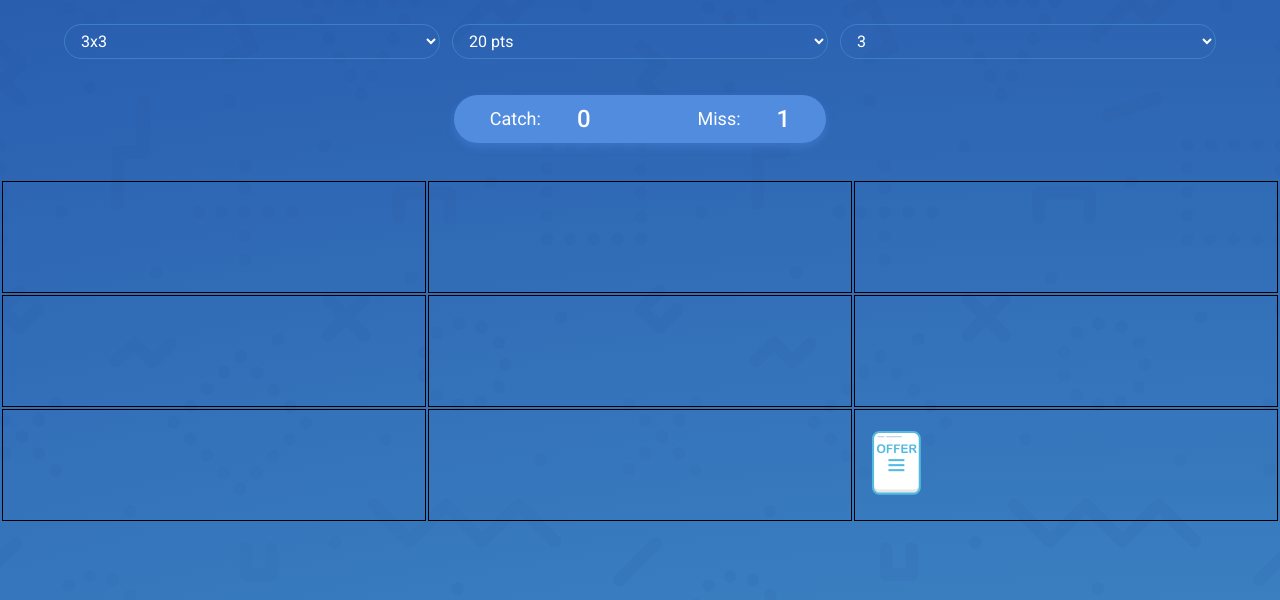
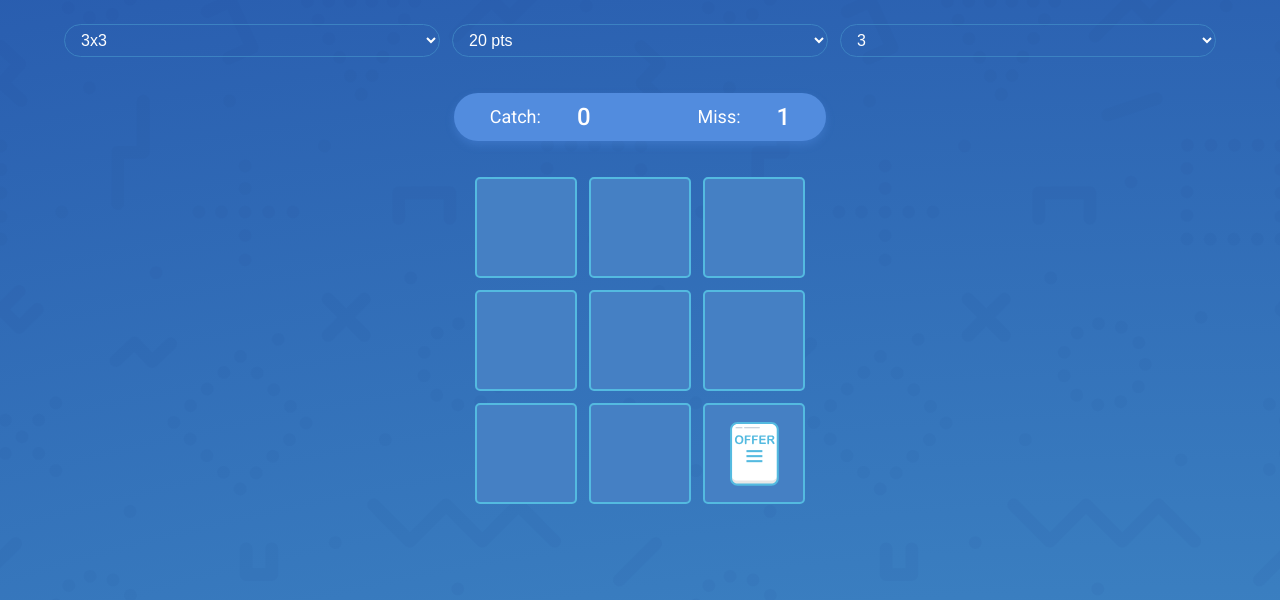
Before and after one commit to NikitaStaroverov/Precours-Projects, a plain HTML site: page Project-Game-CatchTheOffer/index.html in a window 1280 px wide. Both pictures are taken after a click on the button "START GAME". Drawn offline with Linux system fonts and the light colour scheme.

Commit message:
game board

```diff
--- a/Project-Game-CatchTheOffer/index.html
+++ b/Project-Game-CatchTheOffer/index.html
@@ -14,14 +14,6 @@
   <link rel="stylesheet" href="./styleWinAndLose.css">
   <link rel="stylesheet" href="./scoreBlockStyle.css">
 
-  <style>
-    table td {
-      border: 1px solid black;
-      padding: 5px;
-      width: 100px;
-      height: 100px;
-    }
-  </style>
 </head>
 
 <body>
--- a/Project-Game-CatchTheOffer/scoreBlockStyle.css
+++ b/Project-Game-CatchTheOffer/scoreBlockStyle.css
@@ -17,18 +17,14 @@
 
 .textCount {
 	color: #fff;
-	font-family: Roboto;
 	font-size: 18px;
-	font-style: normal;
 	font-weight: 400;
 	line-height: 24px;
 }
 
 .count {
 	color: #fff;
-	font-family: Roboto;
 	font-size: 24px;
-	font-style: normal;
 	font-weight: 500;
 	line-height: 24px;
 }
--- a/Project-Game-CatchTheOffer/styleWinAndLose.css
+++ b/Project-Game-CatchTheOffer/styleWinAndLose.css
@@ -54,9 +54,7 @@
 .title {
 	padding-top: 80px;
 	color: #3676bc;
-	font-family: Roboto;
 	font-size: 48px;
-	font-style: normal;
 	font-weight: 600;
 	line-height: 60px; /* 125% */
 }
@@ -64,9 +62,7 @@
 .subtitle {
 	padding: 4px 0 12px;
 	color: #3676bc;
-	font-family: Roboto;
 	font-size: 18px;
-	font-style: normal;
 	font-weight: 400;
 	line-height: 24px; /* 133.333% */
 }
@@ -80,9 +76,7 @@ p {
 }
 .name {
 	color: #3676bc;
-	font-family: Roboto;
 	font-size: 18px;
-	font-style: normal;
 	font-weight: 400;
 	line-height: 24px; /* 133.333% */
 	text-align: left;
@@ -92,9 +86,7 @@ p {
 
 .score {
 	color: #3676bc;
-	font-family: Roboto;
 	font-size: 24px;
-	font-style: normal;
 	font-weight: 500;
 	line-height: 24px; /* 100% */
 	text-align: right;
--- a/Project-Game-CatchTheOffer/styles.css
+++ b/Project-Game-CatchTheOffer/styles.css
@@ -1,11 +1,13 @@
 /* сброс стилей */
+* {
+	margin: 0;
+	padding: 0;
+}
+
 body,
-h1,
-h2,
-h3,
-h4,
-p {
-	margin: 0;
+html {
+	font-family: Roboto;
+	font-style: normal;
 }
 
 /* фон */
@@ -30,6 +32,8 @@ p {
 }
 
 .appWrapper {
+	position: relative;
+	align-items: center;
 	width: 100%;
 	height: 100vh;
 	display: flex;
@@ -37,27 +41,30 @@ p {
 }
 
 /* кнопки */
-.start-button {
-	margin: 20px;
-	align-self: center;
+.restart-button {
 	padding: 12px 36px;
 	border-radius: 30px;
 	background: #b0c255;
 	box-shadow: 0px 4px 6px 0px rgba(0, 0, 0, 0.1),
 		0px 2px 4px 0px rgba(0, 0, 0, 0.06);
 	color: #fff;
-	font-family: Roboto;
 	font-size: 24px;
-	font-style: normal;
 	font-weight: 500;
 	line-height: 24px; /* 100% */
 }
 
+.start-game {
+	position: absolute;
+	top: 50%;
+	left: 50%;
+	transform: translate(-50%, -50%);
+}
+
 /* панель настроек */
 .settingsBar {
+	align-self: normal;
 	position: relative;
-	display: flex;
-	justify-content: space-around; /*space-around */
+	display: inline-flex;
 	column-gap: 12px;
 	padding: 24px 64px 0;
 }
@@ -68,17 +75,43 @@ p {
 	border-radius: 30px;
 	border: 1px solid #3c82c2;
 	color: #fff;
-	font-family: Roboto;
 	font-size: 16px;
-	font-style: normal;
 	font-weight: 400;
 	line-height: 24px; /* 150% */
 	background-color: transparent;
 }
 
+/* игровая сетка */
 .gameBoard {
 	display: flex;
+	align-self: normal;
 	justify-content: center;
 	flex-direction: column;
 	row-gap: 36px;
 }
+
+table {
+	display: inline-flex;
+	flex-direction: column;
+	align-items: center;
+	gap: 12px;
+}
+
+table tr {
+	display: flex;
+	align-items: center;
+	gap: 12px;
+}
+
+table td {
+	padding: 6px 7px 6px 6px;
+	display: flex;
+	justify-content: center;
+	align-items: center;
+	flex-shrink: 0;
+	width: 85px;
+	height: 85px;
+	border-radius: 5px;
+	border: 2px solid #54bae0;
+	background: #4580c4;
+}
--- a/Project-Game-CatchTheOffer/ui/game/buttons/RestartButton.js
+++ b/Project-Game-CatchTheOffer/ui/game/buttons/RestartButton.js
@@ -2,7 +2,11 @@ import { restart } from '../../../data.js'
 import { createElement } from '../../../helper.js'
 
 export function RestartButton() {
-	const element = createElement('button', ['start-button'], 'game-start-button')
+	const element = createElement(
+		'button',
+		['restart-button'],
+		'play-again-button'
+	)
 	element.innerHTML = 'Play again'
 	element.addEventListener('click', () => {
 		restart()
@@ -10,7 +14,11 @@ export function RestartButton() {
 	return element
 }
 export function StartButton() {
-	const element = createElement('button', ['start-button'], 'game-start-button')
+	const element = createElement(
+		'button',
+		['restart-button', 'start-game'],
+		'start-game-button'
+	)
 	element.innerHTML = 'START GAME'
 	element.addEventListener('click', () => {
 		restart()
--- a/lesson/style.css
+++ b/lesson/style.css
@@ -2,10 +2,29 @@ body {
 	background-color: #3676bc;
 }
 
-/* .subtract {
-	width: 280px;
-	height: 407px;
-} */
+.select-settings {
+	width: 100%;
+	padding: 6px 12px;
+	border-radius: 30px;
+	border: 1px solid #3c82c2;
+	color: #fff;
+	font-size: 16px;
+	font-weight: 400;
+	line-height: 24px; /* 150% */
+	background-color: transparent;
+}
+
+select option {
+	width: 100%;
+	padding: 6px 12px;
+	border-radius: 30px;
+	border: 1px solid #3c82c2;
+	color: #fff;
+	font-size: 16px;
+	font-weight: 400;
+	line-height: 24px; /* 150% */
+	background-color: transparent;
+}
 
 .wrapper {
 	display: flex;
```
Also changed, not shown: lesson/2index.html (+9 -0 lines).
